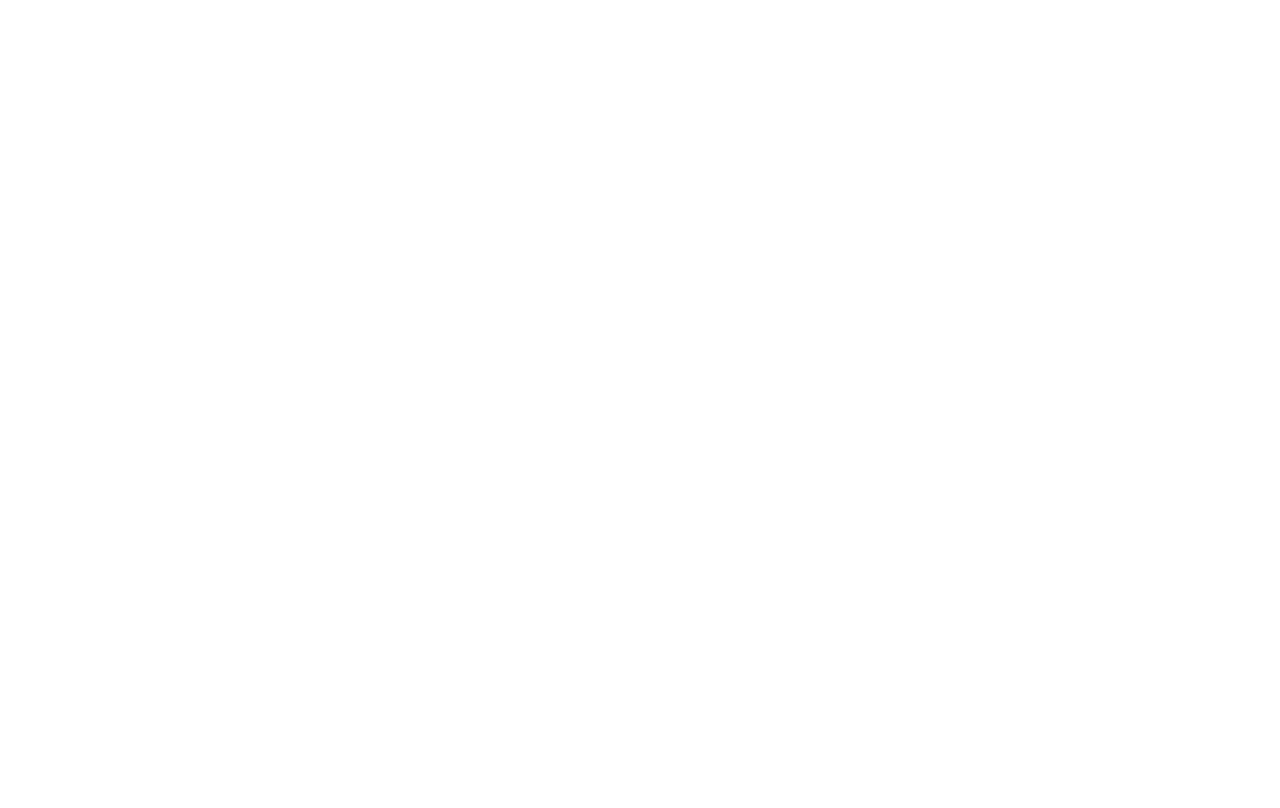
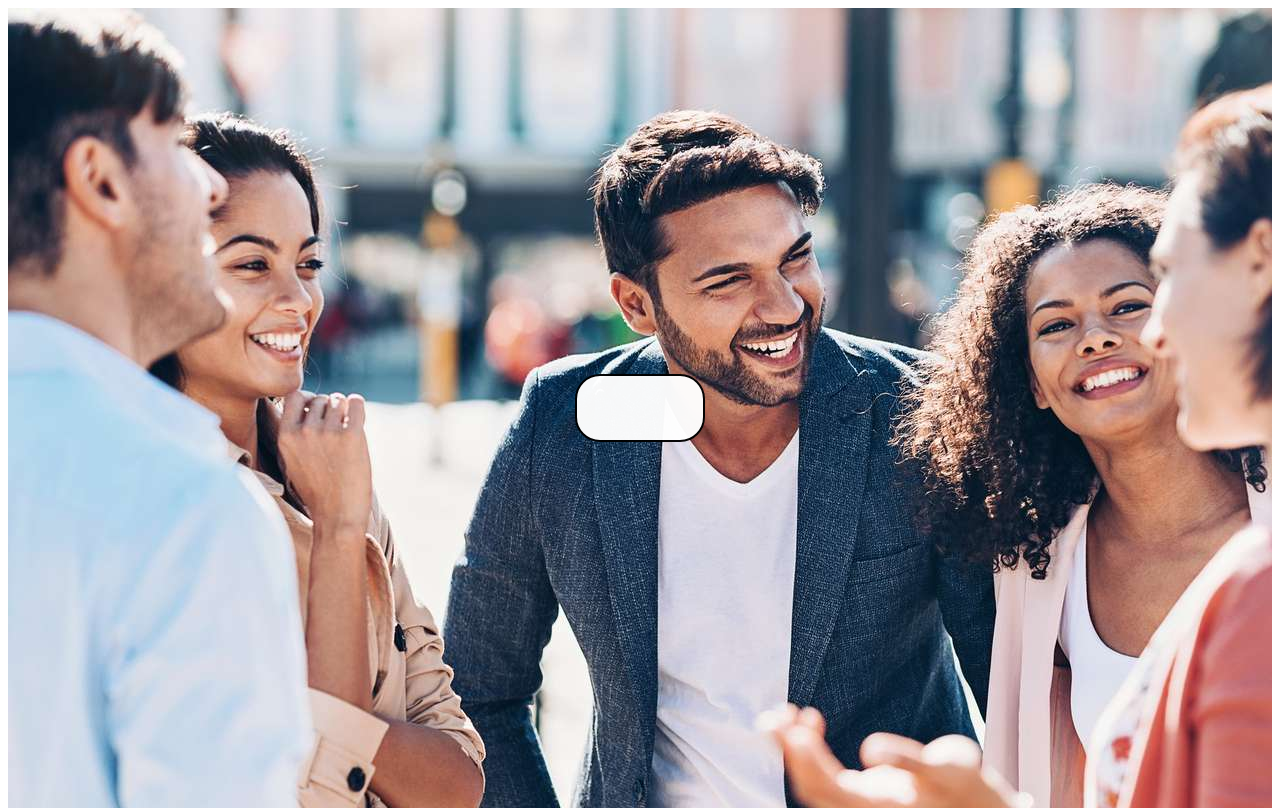
Before and after one commit to J-Blijenburg/Chatter, a Vue app in the folder Front-end-Chatter/: page /start in a window 1280 px wide. Before the commit this address had no page. Built offline with nearby package versions, Linux system fonts and the light colour scheme; the HTML template or start-up script is replaced by a standard one.

Commit message:
weer iets verder

```diff
--- /dev/null
+++ b/Front-end-Chatter/src/assets/css/start.css
@@ -0,0 +1,18 @@
+.startStructure {
+    display: flex;
+    justify-content: center;
+    align-items: center;
+    height: 100vh;
+    background-image: url('../images/HomePage.jpg');
+    flex-direction: column;
+}
+.startBase{
+    background-color: white;
+    padding: 5%;
+    padding-top: 2.5%;
+    padding-bottom: 2.5%;
+
+    border-radius: 25px;
+    opacity: 97%;
+    border: 2.5px solid black;
+}
--- a/Front-end-Chatter/src/components/Start.Vue
+++ b/Front-end-Chatter/src/components/Start.Vue
@@ -1,24 +1,15 @@
 <template>
+    <div class="startStructure">
+        <div class="startBase">
 
-   <div>
-      <h2>dsdsaadasdsadasdsadsadas</h2>
-   <h1>dit is een test</h1>
-   <h2>ddsa</h2>
-   <button>dsadsadas</button>
-   <h2>dsa</h2>
-   <h4>haoi</h4>
-   </div>
-</template>
+        </div>
+    </div>
+  </template>
 
-<script>
-   export default {
-      name: 'Home',
-      data() {
-         return {
-            msg: 'Welcome to Your Vue.js App'
-         }
-      }
-   }
-</script>
+  <script>
 
-<style></style>s
+  </script>
+
+  <style>
+  @import '../assets/css/start.css';
+  </style>
--- a/Front-end-Chatter/src/router/index.js
+++ b/Front-end-Chatter/src/router/index.js
@@ -3,7 +3,7 @@
 import Main from '../components/Main.vue';
 import Login from '../components/Login.vue';
 import Register from '../components/Register.vue';
-import Home from '../components/Start.vue';
+import Start from '../components/Start.vue';
 
 const router = createRouter({
   history: createWebHistory(import.meta.env.BASE_URL),
@@ -11,7 +11,7 @@
     { path: '/', component: Main },
     { path: '/login', component: Login },
     { path: '/register', component: Register },
-    { path: '/home', component: Home }
+    { path: '/start', component: Start },
   ]
 })
 
```
